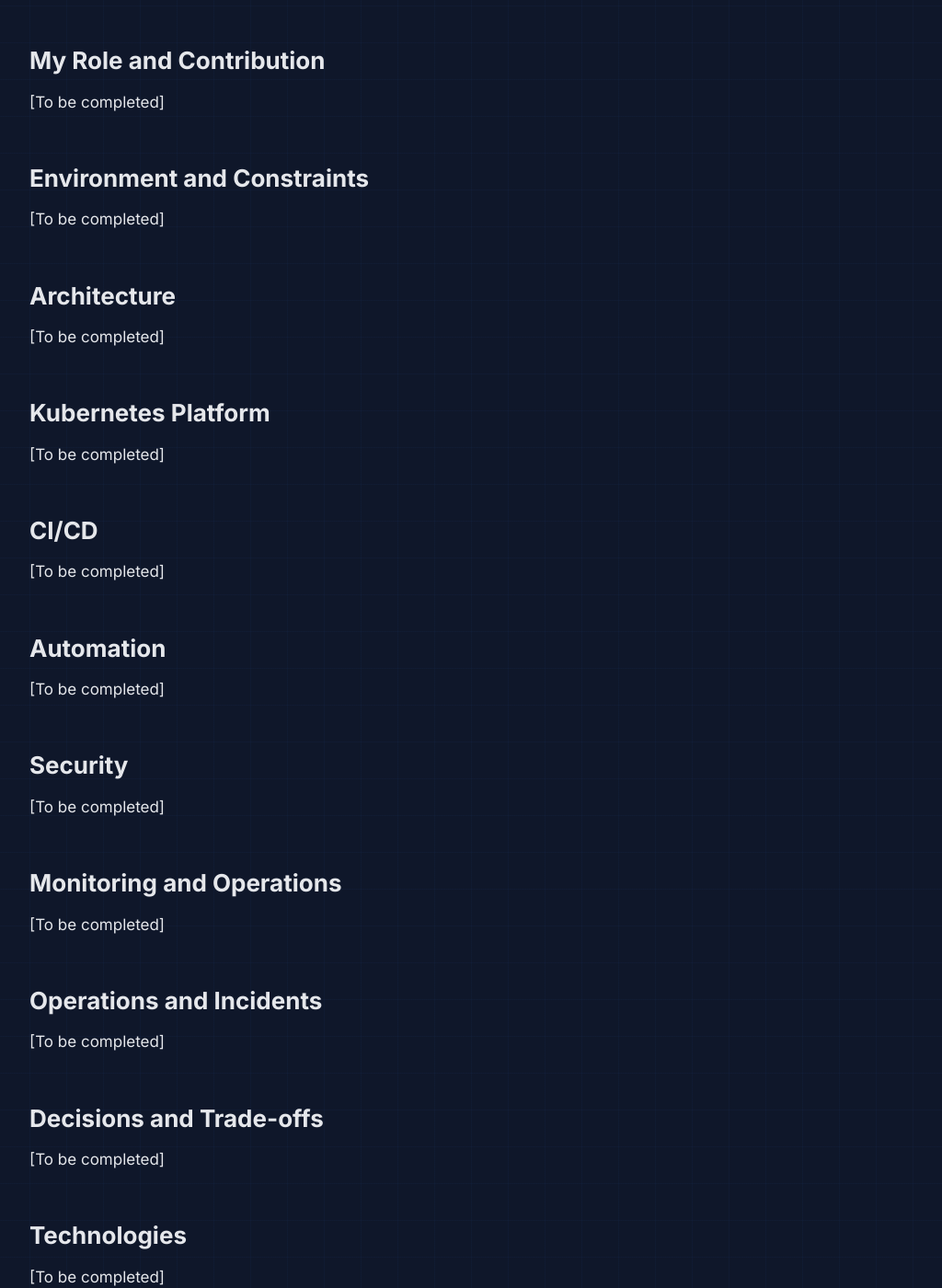
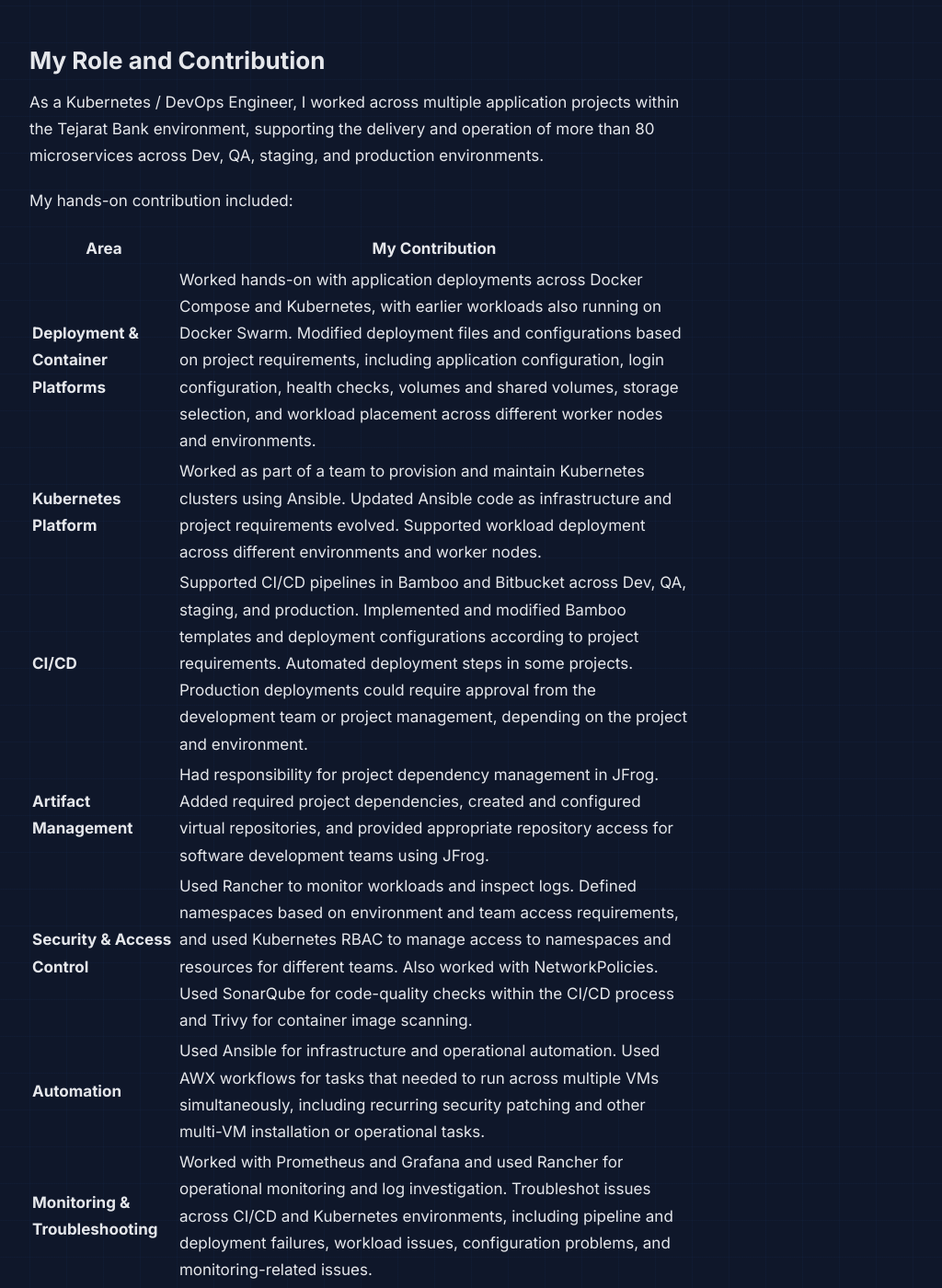
Before and after one commit to SaraIravani/SaraIravani-SaraIravani.github.io, a Jekyll site: the page built from work/tata-tejarat-bank.md, in a window 1280 px wide and 1400 px high, scrolled down 594 px. Shown: the whole window at 92% size, without its empty margins (248-1272 px from the left). Built offline with Jekyll 4.4.1, drawn with Linux system fonts in a browser that asks for light colours; some of the changed text lies outside the part shown.

Commit message:
Update tata-tejarat-bank.md
add My Role and Contribution

```diff
--- a/work/tata-tejarat-bank.md
+++ b/work/tata-tejarat-bank.md
@@ -23,7 +23,29 @@ From September 2019 to January 2023, I worked as a Kubernetes / DevOps Engineer
 
 ## My Role and Contribution
 
-[To be completed]
+As a Kubernetes / DevOps Engineer, I worked across multiple application projects within the Tejarat Bank environment, supporting the delivery and operation of more than 80 microservices across Dev, QA, staging, and production environments.
+
+My hands-on contribution included:
+
+| Area | My Contribution |
+|---|---|
+| **Deployment & Container Platforms** | Worked hands-on with application deployments across Docker Compose and Kubernetes, with earlier workloads also running on Docker Swarm. Modified deployment files and configurations based on project requirements, including application configuration, login configuration, health checks, volumes and shared volumes, storage selection, and workload placement across different worker nodes and environments. |
+| **Kubernetes Platform** | Worked as part of a team to provision and maintain Kubernetes clusters using Ansible. Updated Ansible code as infrastructure and project requirements evolved. Supported workload deployment across different environments and worker nodes. |
+| **CI/CD** | Supported CI/CD pipelines in Bamboo and Bitbucket across Dev, QA, staging, and production. Implemented and modified Bamboo templates and deployment configurations according to project requirements. Automated deployment steps in some projects. Production deployments could require approval from the development team or project management, depending on the project and environment. |
+| **Artifact Management** | Had responsibility for project dependency management in JFrog. Added required project dependencies, created and configured virtual repositories, and provided appropriate repository access for software development teams using JFrog. |
+| **Security & Access Control** | Used Rancher to monitor workloads and inspect logs. Defined namespaces based on environment and team access requirements, and used Kubernetes RBAC to manage access to namespaces and resources for different teams. Also worked with NetworkPolicies. Used SonarQube for code-quality checks within the CI/CD process and Trivy for container image scanning. |
+| **Automation** | Used Ansible for infrastructure and operational automation. Used AWX workflows for tasks that needed to run across multiple VMs simultaneously, including recurring security patching and other multi-VM installation or operational tasks. |
+| **Monitoring & Troubleshooting** | Worked with Prometheus and Grafana and used Rancher for operational monitoring and log investigation. Troubleshot issues across CI/CD and Kubernetes environments, including pipeline and deployment failures, workload issues, configuration problems, and monitoring-related issues. |
+
+## Environment and Constraints
+
+I worked in a highly restricted, air-gapped environment within the Tejarat Bank infrastructure. The servers and virtual machines did not have direct Internet access, so internal repositories and controlled infrastructure were required for application delivery and platform operations.
+
+The environment included multiple application projects and separate Dev, QA, staging, and production environments. Across the projects I supported, more than 80 microservices were running on the platforms.
+
+The infrastructure was based on VMware ESXi, with HAProxy used within the environment for application traffic handling. Internal JFrog repositories were used to provide required application dependencies and artifacts without relying on direct Internet access.
+
+The platform evolved over time. Some workloads initially ran using Docker Compose and Docker Swarm, while Kubernetes later became the main container orchestration platform. This required supporting different deployment models and operational requirements during the transition and across different application projects.
 
 ## Environment and Constraints
 
```
